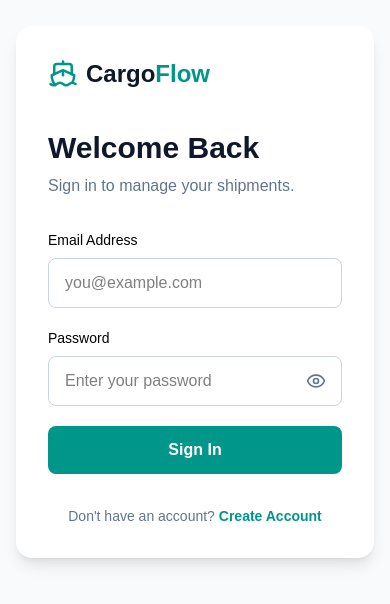
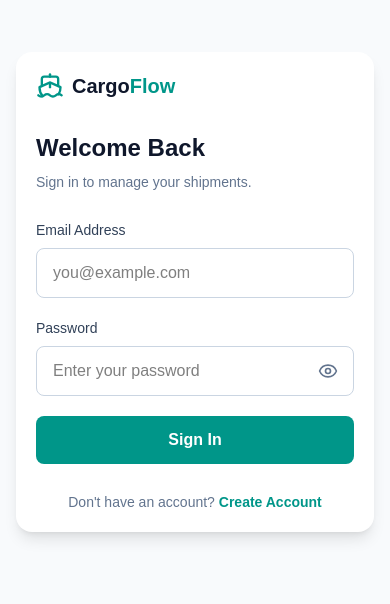
Before and after one commit to okumujphh-netizen/CARGOFLOW, a React (Vite) app: page /login in a window 390 px wide. Shown: the part 130-734 px from the top of the page. Built offline with nearby package versions, Linux system fonts and the light colour scheme.

Commit message:
added mobile responsiveness to login.jsx

```diff
--- a/src/pages/Login.jsx
+++ b/src/pages/Login.jsx
@@ -1,3 +1,4 @@
+
 
 
 import { useState } from "react";
@@ -20,7 +21,6 @@ function Login() {
     setError("");
     setLoading(true);
 
-    // Authenticate user with Supabase
     const { data, error } = await supabase.auth.signInWithPassword({
       email,
       password,
@@ -32,7 +32,6 @@ function Login() {
       return;
     }
 
-    // Retrieve user's role from the profiles table
     const { data: profile, error: profileError } = await supabase
       .from("profiles")
       .select("role")
@@ -45,7 +44,6 @@ function Login() {
       await supabase.auth.signOut();
 
       setLoading(false);
-
       setError(
         profileError
           ? profileError.message
@@ -57,39 +55,32 @@ function Login() {
 
     setLoading(false);
 
-    // Redirect according to account role
-    console.log("Login successful");
-    console.log("User ID:", data.user.id);
-    console.log("User role:", profile.role);
-
     if (profile.role === "admin") {
-      console.log("Redirecting to admin dashboard");
       navigate("/admin", { replace: true });
     } else {
-      console.log("Redirecting to customer dashboard");
       navigate("/dashboard", { replace: true });
     }
   }
 
   return (
-    <div className="min-h-screen flex items-center justify-center bg-slate-50 px-4 py-10">
-      <div className="w-full max-w-md bg-white p-8 rounded-2xl shadow-lg">
+    <div className="min-h-screen flex items-center justify-center bg-slate-50 px-4 py-6 sm:py-10">
+      <div className="w-full max-w-md min-w-0 bg-white p-5 sm:p-8 rounded-2xl shadow-lg">
 
         {/* Logo */}
-        <Link to="/" className="flex items-center gap-2 mb-10">
-          <Ship size={30} className="text-teal-600" />
+        <Link to="/" className="flex items-center gap-2 mb-8 sm:mb-10 w-fit">
+          <Ship size={28} className="text-teal-600 shrink-0" />
 
-          <span className="text-2xl font-bold text-slate-900">
+          <span className="text-xl sm:text-2xl font-bold text-slate-900">
             Cargo<span className="text-teal-600">Flow</span>
           </span>
         </Link>
 
         {/* Heading */}
-        <h1 className="text-3xl font-bold text-slate-900 mb-2">
+        <h1 className="text-2xl sm:text-3xl font-bold text-slate-900 mb-2">
           Welcome Back
         </h1>
 
-        <p className="text-slate-500 mb-8">
+        <p className="text-sm sm:text-base text-slate-500 mb-7 sm:mb-8">
           Sign in to manage your shipments.
         </p>
 
@@ -98,53 +89,54 @@ function Login() {
 
           {/* Email */}
           <div>
-            <label className="block text-sm font-medium mb-2">
+            <label htmlFor="email" className="block text-sm font-medium text-slate-700 mb-2">
               Email Address
             </label>
 
             <input
+              id="email"
               type="email"
               value={email}
               onChange={(e) => setEmail(e.target.value)}
               placeholder="you@example.com"
-              className="w-full border border-slate-300 rounded-lg px-4 py-3 outline-none focus:ring-2 focus:ring-teal-500"
+              autoComplete="email"
+              className="w-full min-w-0 border border-slate-300 rounded-lg px-4 py-3 text-base outline-none focus:ring-2 focus:ring-teal-500 focus:border-teal-500 transition"
               required
             />
           </div>
 
           {/* Password */}
           <div>
-            <label className="block text-sm font-medium mb-2">
+            <label htmlFor="password" className="block text-sm font-medium text-slate-700 mb-2">
               Password
             </label>
 
             <div className="relative">
               <input
+                id="password"
                 type={showPassword ? "text" : "password"}
                 value={password}
                 onChange={(e) => setPassword(e.target.value)}
                 placeholder="Enter your password"
-                className="w-full border border-slate-300 rounded-lg px-4 py-3 pr-12 outline-none focus:ring-2 focus:ring-teal-500"
+                autoComplete="current-password"
+                className="w-full min-w-0 border border-slate-300 rounded-lg px-4 py-3 pr-12 text-base outline-none focus:ring-2 focus:ring-teal-500 focus:border-teal-500 transition"
                 required
               />
 
               <button
                 type="button"
                 onClick={() => setShowPassword(!showPassword)}
-                className="absolute right-4 top-1/2 -translate-y-1/2 text-slate-500"
+                aria-label={showPassword ? "Hide password" : "Show password"}
+                className="absolute right-3 top-1/2 -translate-y-1/2 p-1 text-slate-500 hover:text-slate-800 transition"
               >
-                {showPassword ? (
-                  <EyeOff size={20} />
-                ) : (
-                  <Eye size={20} />
-                )}
+                {showPassword ? <EyeOff size={20} /> : <Eye size={20} />}
               </button>
             </div>
           </div>
 
           {/* Error Message */}
           {error && (
-            <p className="text-sm text-red-600">
+            <p role="alert" className="text-sm text-red-600 break-words">
               {error}
             </p>
           )}
@@ -153,15 +145,14 @@ function Login() {
           <button
             type="submit"
             disabled={loading}
-            className="w-full bg-teal-600 text-white py-3 rounded-lg font-semibold hover:bg-teal-700 transition disabled:opacity-60"
+            className="w-full bg-teal-600 text-white py-3 rounded-lg font-semibold hover:bg-teal-700 transition disabled:opacity-60 disabled:cursor-not-allowed"
           >
             {loading ? "Signing In..." : "Sign In"}
           </button>
-
         </form>
 
         {/* Register Link */}
-        <p className="text-center text-sm text-slate-500 mt-8">
+        <p className="text-center text-sm text-slate-500 mt-7 sm:mt-8">
           Don't have an account?{" "}
           <Link
             to="/register"
@@ -170,7 +161,6 @@ function Login() {
             Create Account
           </Link>
         </p>
-
       </div>
     </div>
   );
```
